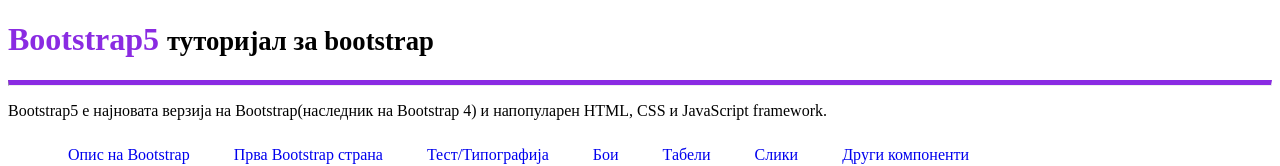
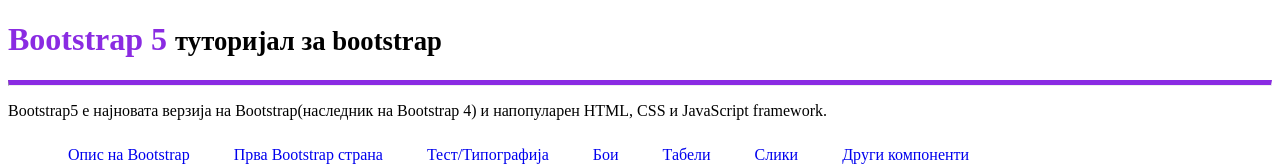
Before and after one commit to evamiteva/bootstrap-repo-ugd, a plain HTML site: page index.html in a window 1280 px wide. Shown: the top 166 px of the page. Drawn offline with nearby package versions, Linux system fonts and the light colour scheme.

Commit message:
bootstrap-tutorial

```diff
--- a/index.html
+++ b/index.html
@@ -15,7 +15,7 @@
 </head>
 <body>
     <div class="container-fluid ">
-        <h1 class="heading">Bootstrap5 <small style="color: black" > туторијал за bootstrap</small></h1>
+        <h1 class="heading">Bootstrap 5 <small style="color: black" > туторијал за bootstrap</small></h1>
         <hr class="heading-line">
         <p>Bootstrap5 e најновата верзија на Bootstrap(наследник на Bootstrap 4) и напопуларен HTML, CSS и JavaScript framework.</p>
     </div>
```
